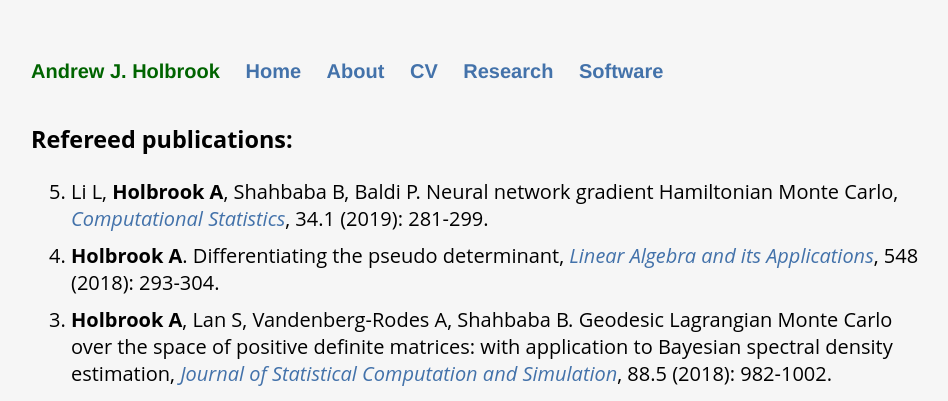
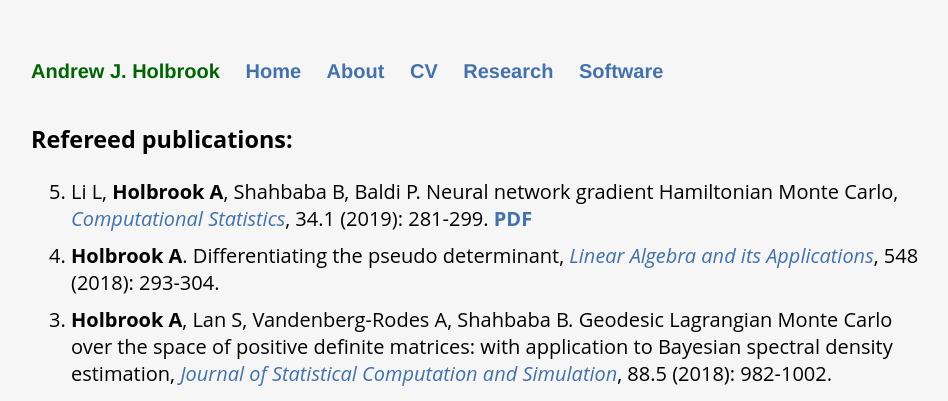
Before and after one commit to andrewjholbrook/andrewjholbrook.github.io, a Jekyll site: the page built from research.html, in a window 1280 px wide. Shown: the top 401 px of the page, without its empty margins (161-1109 px from the left). Built offline with Jekyll 4.4.1, drawn with Linux system fonts in a browser that asks for light colours.

Commit message:
Update research.html

```diff
--- a/research.html
+++ b/research.html
@@ -13,7 +13,7 @@ title: Research of Andrew Holbrook
     <li> Li L, <b>Holbrook A</b>, Shahbaba B, Baldi P.
       Neural network gradient Hamiltonian Monte Carlo,
       <i><a href="https://link.springer.com/article/10.1007/s00180-018-00861-z" target="_blank">Computational Statistics</a></i>,
-      34.1 (2019): 281-299.
+      34.1 (2019): 281-299. <a href="papers/Li.pdf" target="_blank"><b>PDF</b></a>
     <li> <b>Holbrook A</b>.
           Differentiating the pseudo determinant,
        <i><a href="https://doi.org/10.1016/j.laa.2018.03.018" target="_blank">Linear Algebra and its Applications</a></i>,
```
